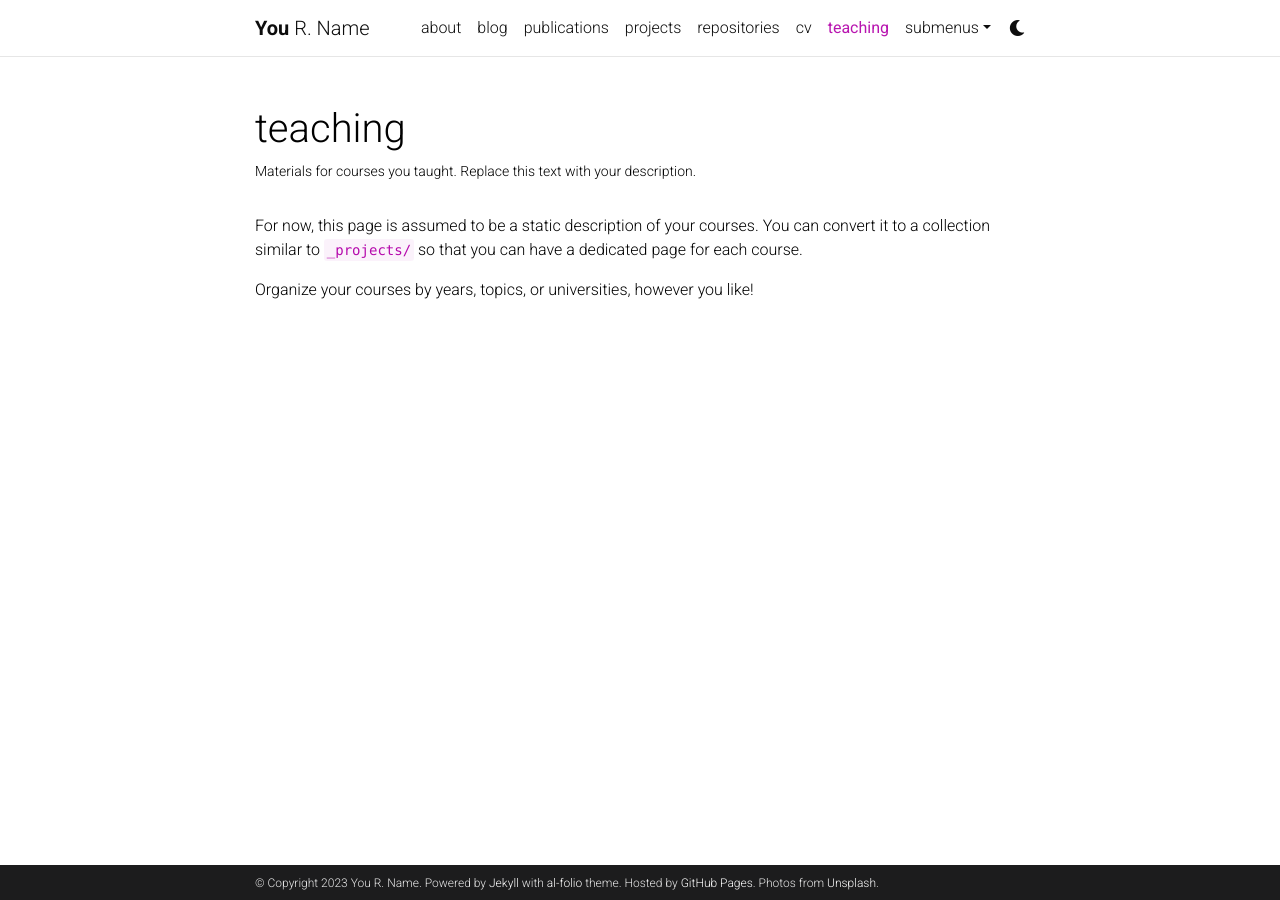
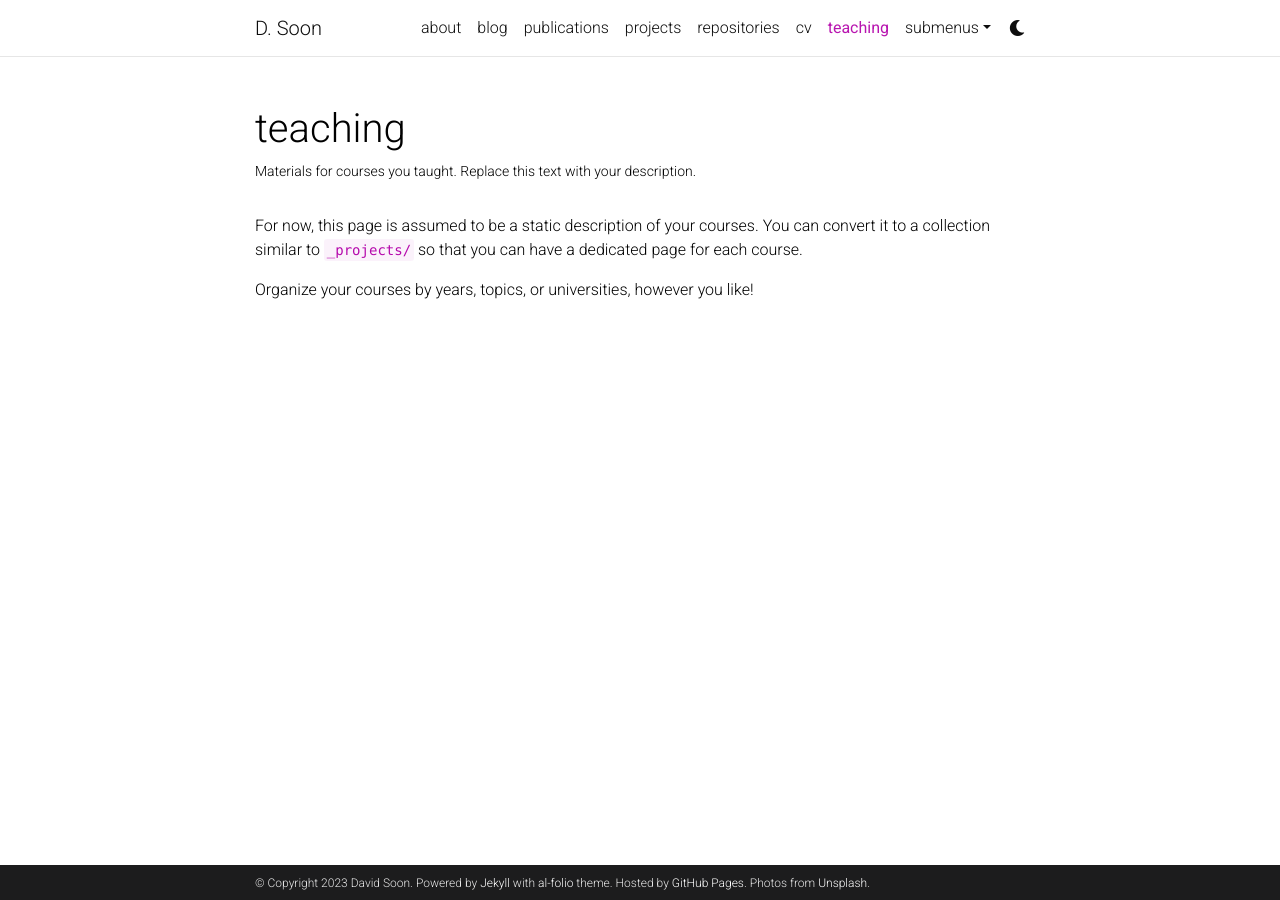
Before and after one commit to dsoon/dsoon.github.io, a Jekyll site: the page built from _pages/teaching.md, in a window 1280 px wide. Built offline with Jekyll 4.4.1, drawn with Linux system fonts in a browser that asks for light colours; comment, search, counter and statistics services are not loaded; a style sheet for code colours, icons or effects is not loaded.

Commit message:
Updated Jekyll template

```diff
--- a/_config.yml
+++ b/_config.yml
@@ -2,11 +2,11 @@
 # Site settings
 # -----------------------------------------------------------------------------
 
-title: blank # the website title (if blank, full name will be used instead)
-first_name: You
-middle_name: R.
-last_name: Name
-email: you@example.com
+title: D. Soon # the website title (if blank, full name will be used instead)
+first_name: David
+middle_name:
+last_name: Soon
+email: mr.soond@gmail.com
 description: > # the ">" symbol means to ignore newlines until "footer_text:"
   A simple, whitespace theme for academics. Based on [*folio](https://github.com/bogoli/-folio) design.
 footer_text: >
@@ -18,8 +18,8 @@ keywords: jekyll, jekyll-theme, academic-website, portfolio-website  # add your
 lang: en # the language of your site (for example: en, fr, cn, ru, etc.)
 icon: ⚛️  # the emoji used as the favicon (alternatively, provide image name in /assets/img/)
 
-url: https://alshedivat.github.io # the base hostname & protocol for your site
-baseurl: /al-folio # the subpath of your site, e.g. /blog/
+url: dsoon.dev # the base hostname & protocol for your site
+baseurl:  # the subpath of your site, e.g. /blog/
 last_updated: false # set to true if you want to display last updated in the footer
 impressum_path:  # set to path to include impressum link in the footer, use the same path as permalink in a page, helps to conform with EU GDPR
 
```
